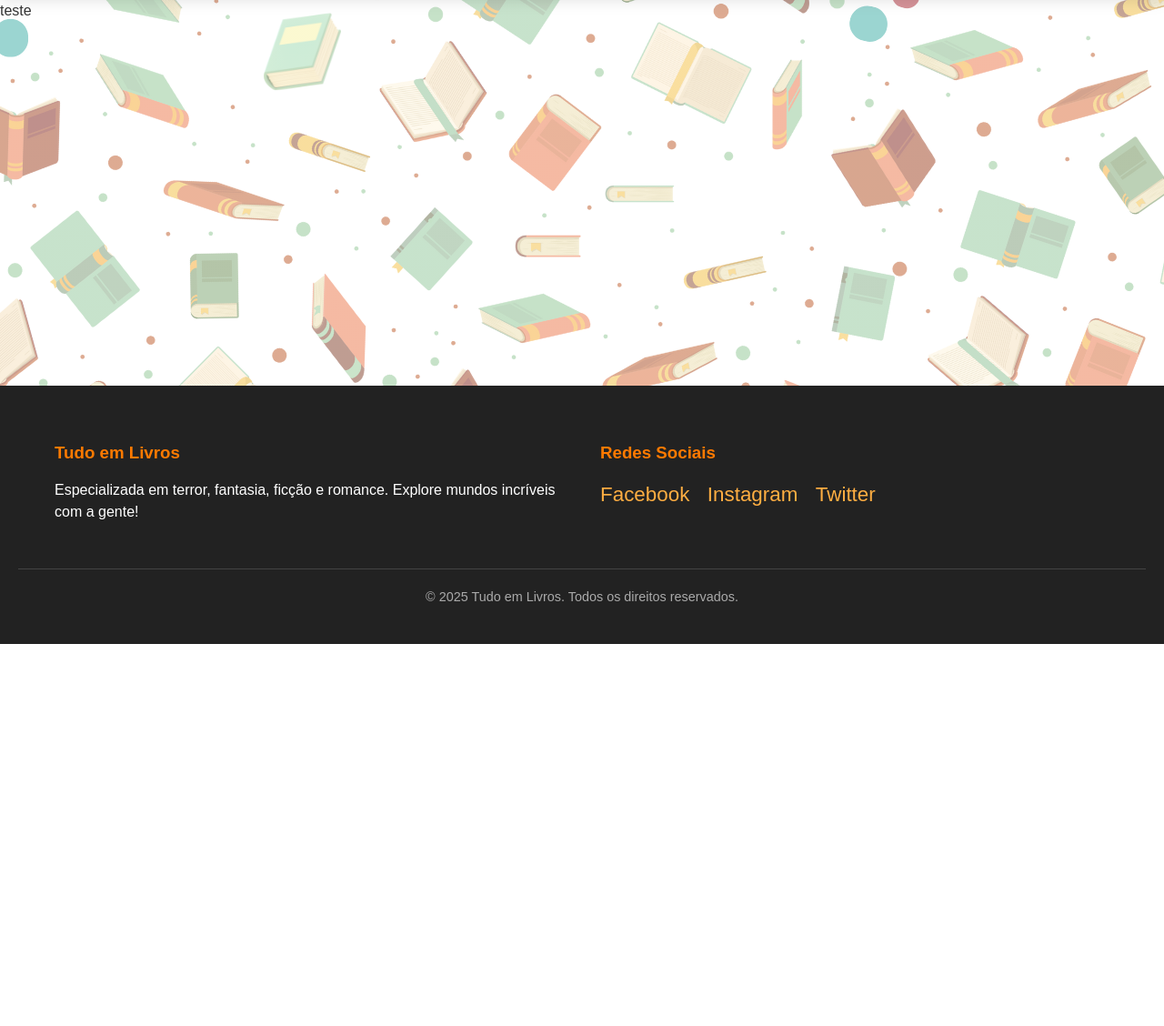
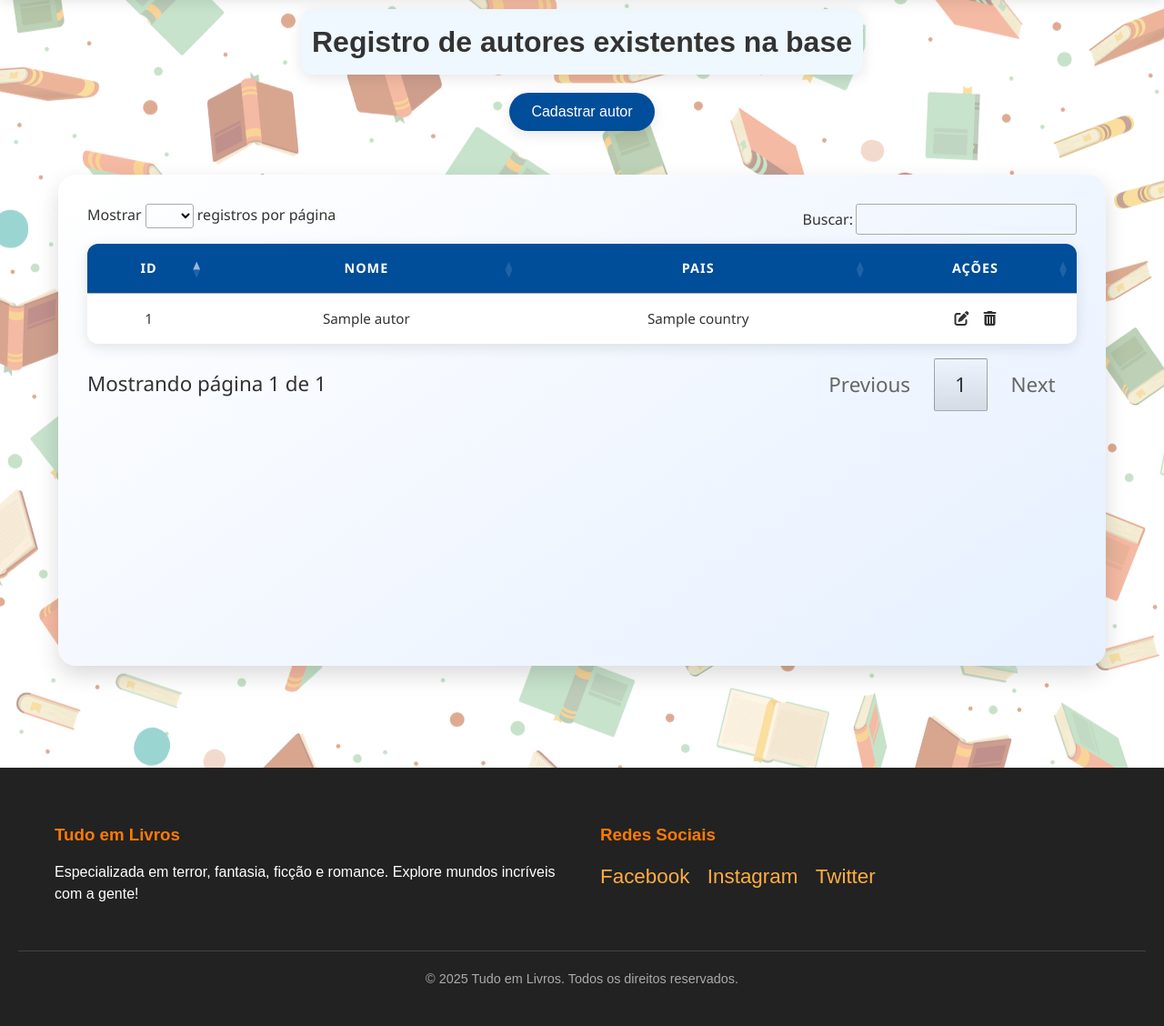
Before and after one commit to ReneNathan/FlaskExample, a Flask app: template app/modules/authors/templates/author.html in a window 1280 px wide. Shown: the part 92-1220 px from the top of the page at 91% size. Before the commit the page ends 800 px from the top, so only its background shows below. Run offline with Flask 3, Linux system fonts and the light colour scheme; the template is opened without the code that fills it: most values are stand-ins (such as "Sample title", 1, 10 or a date in 2020); some libraries are stand-ins or nearby versions.

Commit message:
:sparkles: Criação da página de autores e da planilha

```diff
--- /dev/null
+++ b/app/modules/authors/static/css/author.css
@@ -0,0 +1,146 @@
+/*Table*/
+.main_container {
+  width: 90%;
+  max-width: 1200px;
+  min-height: 540px;
+  margin: 3rem auto;
+  background: linear-gradient(145deg, #ffffff, #e6f0ff);
+  border-radius: 20px;
+  padding: 2rem;
+  box-shadow: 0 10px 25px rgba(0, 0, 0, 0.15);
+  border: none;
+  overflow-x: auto;
+  font-family: 'Segoe UI', Tahoma, Geneva, Verdana, sans-serif;
+}
+
+#table_autores {
+  width: 100%;
+  border-collapse: collapse;
+  border-spacing: 0;
+  background-color: white;
+  border-radius: 12px;
+  overflow: hidden;
+  box-shadow: 0 4px 15px rgba(0, 0, 0, 0.1);
+}
+
+#table_autores thead {
+  background-color: #004d99;
+  color: white;
+  font-weight: bold;
+  text-transform: uppercase;
+  font-size: 0.9rem;
+}
+
+#table_autores thead th {
+  padding: 1rem;
+  text-align: center;
+  letter-spacing: 1px;
+}
+
+#table_autores tbody td {
+  padding: 1rem;
+  text-align: center;
+  border-bottom: 1px solid #e0e0e0;
+  font-size: 0.95rem;
+}
+
+#table_autores tbody tr:nth-child(even) {
+  background-color: #f4f8ff;
+}
+
+#table_autores tbody tr:hover {
+  background-color: #dbeeff;
+  transition: background-color 0.3s ease;
+  cursor: pointer;
+}
+
+#table_autores_filter{
+  font-size: 1rem;
+  margin-bottom: 10px;
+}
+
+.dataTables_length{
+  font-size: 1rem;
+}
+
+.dataTables_info, .dataTables_paginate{
+  font-size: 1.4rem;
+  margin-top: 10px;
+}
+
+.action_table_menu{
+  display: flex;
+  align-items: center;
+  justify-content: center;
+  gap: 1rem;
+  font-size: 1rem;
+}
+
+.edit-action:hover{
+  color: #004d99;
+  cursor: pointer;
+}
+
+.delete-action:hover{
+  color: red;
+  cursor: pointer;
+}
+/*--------------------------------------------*/
+
+.btn_add_author{
+  background-color: #004d99;
+  color: white;
+  border: none;
+  padding: 0.75rem 1.5rem;
+  border-radius: 25px;
+  font-size: 1rem;
+  cursor: pointer;
+  transition: background-color 0.3s;
+  margin-left: auto;
+  margin-right: auto;
+  display: block;
+  margin-top: 10px;
+  box-shadow: 0 4px 15px rgba(0, 0, 0, 0.1);
+}
+
+.btn_add_author:hover{
+  background-color: #003a6c;
+}
+
+h1{
+  background-color: aliceblue;
+  padding: 12px;
+  margin-left: auto;
+  margin-right: auto;
+  border-radius: 12px;
+  box-shadow: 0 4px 15px rgba(0, 0, 0, 0.1);
+  margin-top: 10px;
+  margin-bottom: 10px;
+  text-align: center;
+}
+
+/* Scroll suave em telas pequenas */
+@media (max-width: 600px) {
+  .main_container {
+    padding: 1rem;
+  }
+
+  #table_autores thead {
+    font-size: 0.8rem;
+  }
+
+  #table_autores tbody td {
+    font-size: 0.85rem;
+    padding: 0.8rem;
+  }
+}
+
+@media (max-width: 992px) {
+  .dataTables_info, .dataTables_paginate{
+    font-size: 0.8rem;
+  }
+
+  .main_container{
+    min-height: 500px;
+  }
+}
--- a/app/modules/authors/static/js/author.js
+++ b/app/modules/authors/static/js/author.js
@@ -9,6 +9,21 @@ $(document).ready(function () {
 
 });
 
+//ativação da table de autores
+$(document).ready(function () {
+  $('#table_autores').DataTable({
+    "pageLength": 5,   // 5 registros por página
+    "language": {
+      "search": "Buscar:",
+      "lengthMenu": "Mostrar _MENU_ registros por página",
+      "zeroRecords": "Nada encontrado",
+      "info": "Mostrando página _PAGE_ de _PAGES_",
+      "infoEmpty": "Nenhum registro disponível",
+      "infoFiltered": "(filtrado de _MAX_ registros no total)"
+    }
+  });
+});
+
 
 function remove_active(menu_itens_list){
   for (let i = 0; i < menu_itens_list.length; i++) {
--- a/app/modules/authors/templates/author.html
+++ b/app/modules/authors/templates/author.html
@@ -2,19 +2,52 @@
 <html>
 <head>
     <title>Autores</title>
+    <link rel="stylesheet" href="https://cdn.datatables.net/1.13.6/css/jquery.dataTables.min.css">
+    <link rel="stylesheet" href="https://cdnjs.cloudflare.com/ajax/libs/font-awesome/6.4.0/css/all.min.css">
     <link rel="stylesheet" href="{{ url_for('static', filename='css/reset.css') }}">
     <link rel="stylesheet" href="{{ url_for('static', filename='css/main.css') }}">
+    <link rel="stylesheet" href="{{ url_for('authors.static', filename='css/author.css') }}">
     <meta name="viewport" content="width=device-width, initial-scale=1.0">
 </head>
 
 <body>
     {% include 'include/upper_menu.html' %}
     <main class="content">
-    teste
+        <h1>Registro de autores existentes na base</h1>
+        <button class="btn_add_author">Cadastrar autor</button>
+        <div class="main_container">
+            <table id="table_autores">
+                <thead>
+                    <tr>
+                        <th>ID</th>
+                        <th>Nome</th>
+                        <th>Pais</th>
+                        <th>Ações</th>
+                    </tr>
+                </thead>
+                <tbody>
+                    {% for autor in autores %}
+                        <tr>
+                            <td>{{ autor.id }}</td>
+                            <td>{{ autor.name }}</td>
+                            <td>{{ autor.country }}</td>
+                            <td class="action_td" data-autor-id="{{ autor.id }}" >
+                                <div class="action_table_menu">
+                                    <i class="fa-solid fa-pen-to-square edit-action"></i>
+                                    <i class="fa-solid fa-trash-can delete-action"></i>
+                                </div>
+                            </td>
+                        </tr>
+                    {% endfor %}
+                </tbody>
+            </table>
+        </div>
     </main>
     {% include 'include/footer.html' %}
 </body>
 <script src="https://code.jquery.com/jquery-3.6.0.min.js"></script>
+<script src="https://code.jquery.com/jquery-3.7.0.min.js"></script>
+<script src="https://cdn.datatables.net/1.13.6/js/jquery.dataTables.min.js"></script>
 <script src="{{ url_for('authors.static', filename='js/author.js') }}"> </script>
 <script src="https://cdn.jsdelivr.net/npm/sweetalert2@11"></script>
 </html>
```
